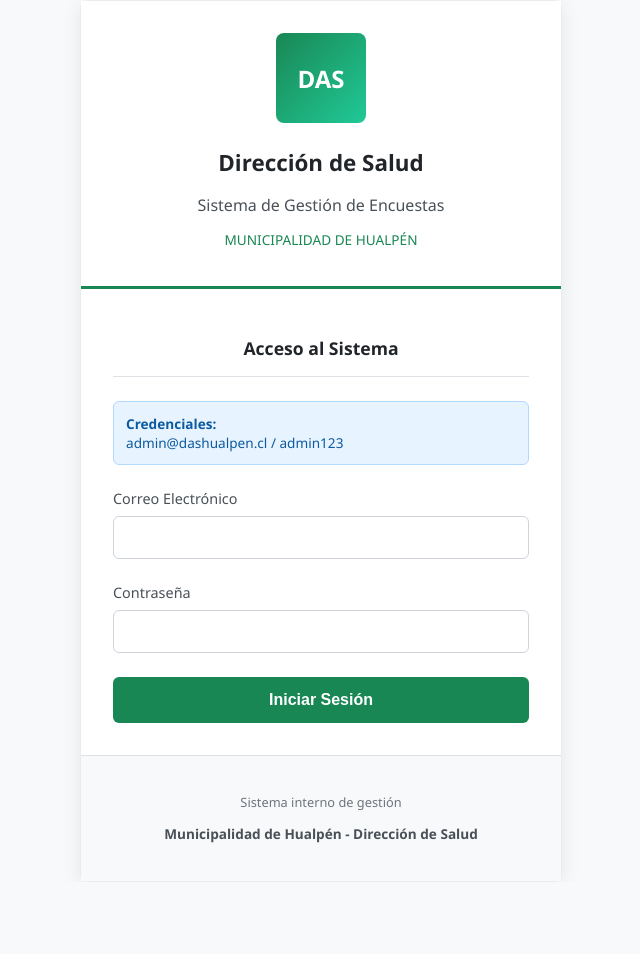
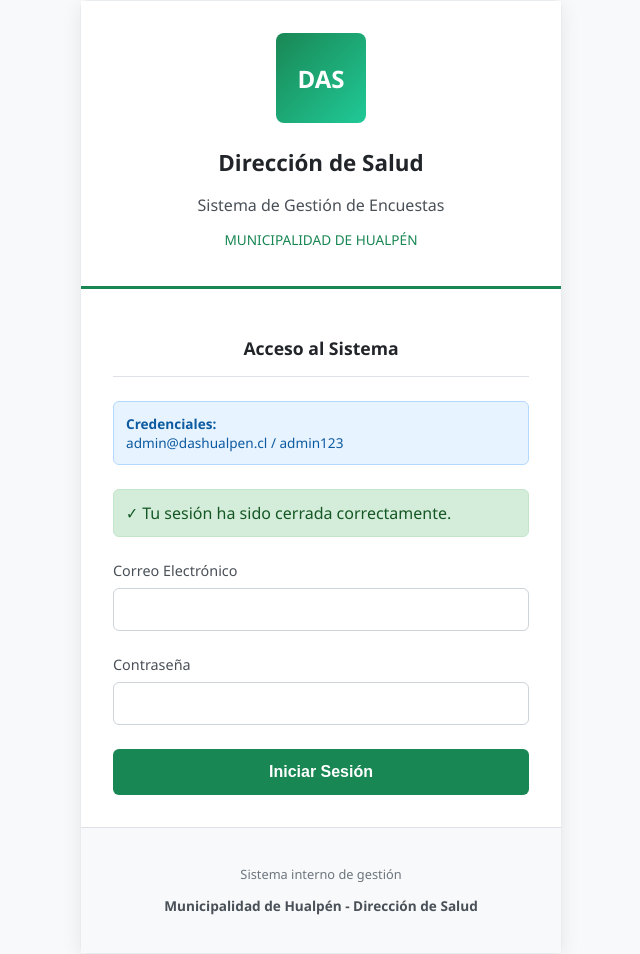
Before and after one commit to Moonlight014/proyecto_encuestas, a PHP site: page /php/index.php?mensaje=sesion_cerrada in a window 1280 px wide. Shown: the whole page, without its empty margins (319-959 px from the left). Before the commit the page ends 882 px from the top, so only its background shows below. Run offline with PHP 8.4, Linux system fonts and the light colour scheme.

Commit message:
third commit

```diff
--- a/admin/dashboard.php
+++ b/admin/dashboard.php
@@ -186,7 +186,7 @@ $rol = $_SESSION['rol'];
             </div>
             <div class="user-info">
                 <span>Bienvenido, <?= htmlspecialchars($nombre) ?></span>
-                <a href="logout.php" class="logout-btn">Cerrar Sesión</a>
+                <a href="../public/logout.php" class="logout-btn">Cerrar Sesión</a>
             </div>
         </div>
     </div>
--- a/index.php
+++ b/index.php
@@ -3,6 +3,12 @@ session_start();
 require_once 'config/conexion.php';
 
 $error = '';
+$mensaje = '';
+
+// Verificar si hay mensaje de logout
+if (isset($_GET['mensaje']) && $_GET['mensaje'] === 'sesion_cerrada') {
+    $mensaje = 'Tu sesión ha sido cerrada correctamente.';
+}
 
 if ($_SERVER['REQUEST_METHOD'] === 'POST' && isset($_POST['email']) && isset($_POST['password'])) {
     try {
@@ -169,6 +175,14 @@ if ($_SERVER['REQUEST_METHOD'] === 'POST' && isset($_POST['email']) && isset($_P
             margin-bottom: 1.5rem;
             border: 1px solid #f5c6cb;
         }
+        .alert-success {
+            background-color: #d4edda;
+            color: #155724;
+            padding: 12px;
+            border-radius: 6px;
+            margin-bottom: 1.5rem;
+            border: 1px solid #c3e6cb;
+        }
         .credenciales-demo {
             background-color: #e7f3ff;
             border: 1px solid #b3d9ff;
@@ -196,6 +210,12 @@ if ($_SERVER['REQUEST_METHOD'] === 'POST' && isset($_POST['email']) && isset($_P
                 <strong>Credenciales:</strong><br>
                 admin@dashualpen.cl / admin123
             </div>
+
+            <?php if ($mensaje): ?>
+                <div class="alert-success">
+                    <strong>✓</strong> <?= htmlspecialchars($mensaje) ?>
+                </div>
+            <?php endif; ?>
 
             <?php if ($error): ?>
                 <div class="alert-danger">
```
Also changed, not shown: public/logout.php (+25 -1 lines).
